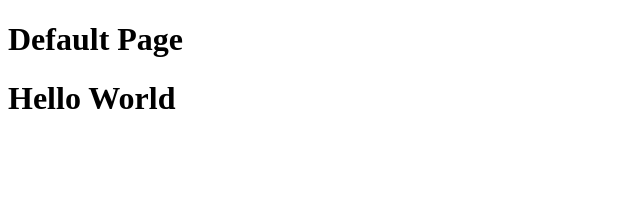
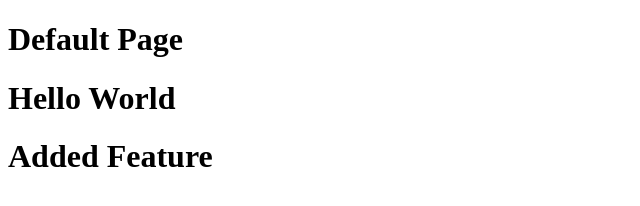
Before and after one commit to Deep265/localRepo, a plain HTML site: page index.html in a window 1280 px wide. Shown: the whole page, without its empty margins (0-640 px from the left). Drawn offline with Linux system fonts and the light colour scheme.

Commit message:
added Feature

```diff
--- a/index.html
+++ b/index.html
@@ -8,5 +8,6 @@
 <body>
     <h1>Default Page</h1>
     <H1>Hello World</H1>
+    <H1>Added Feature</H1>
 </body>
 </html>
```
